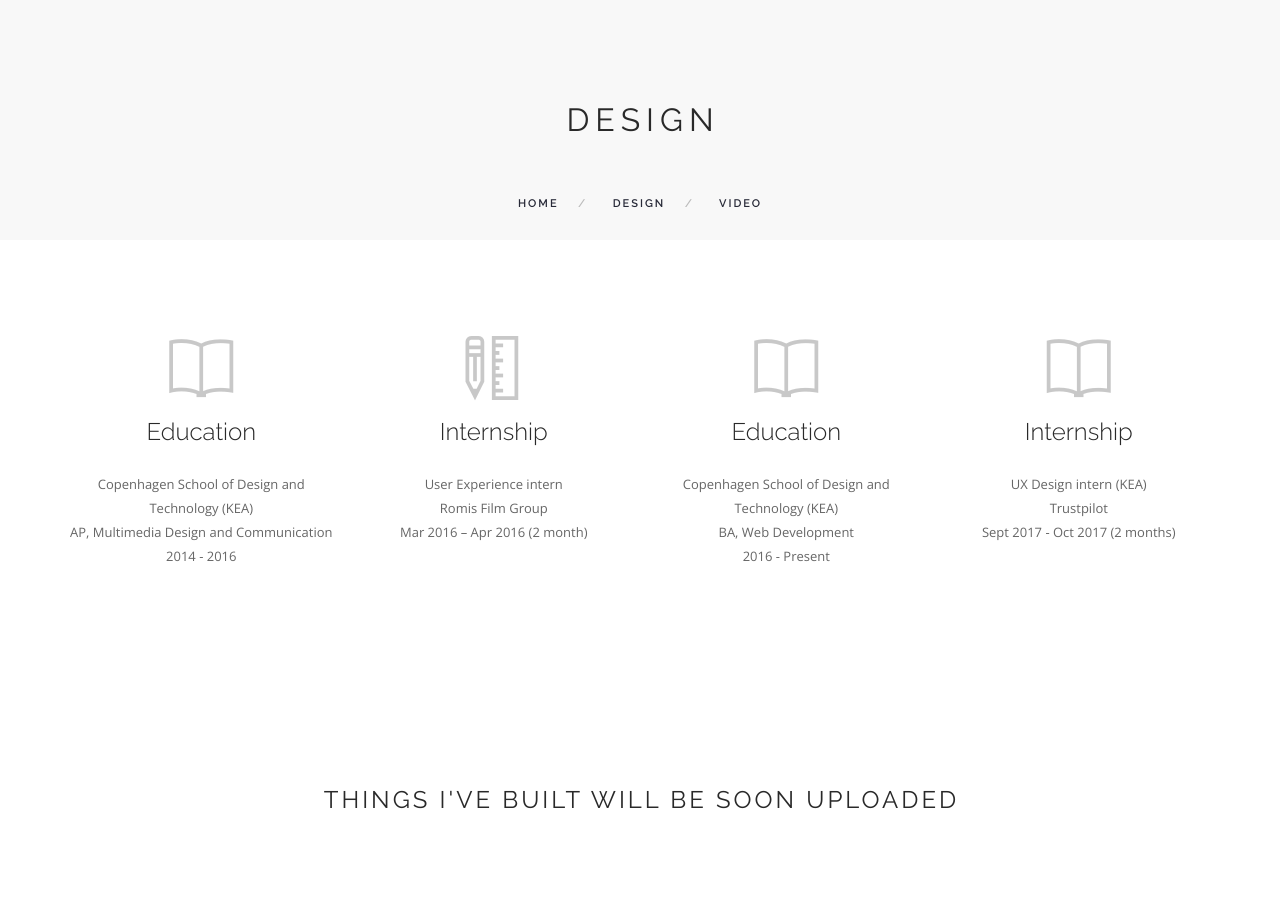
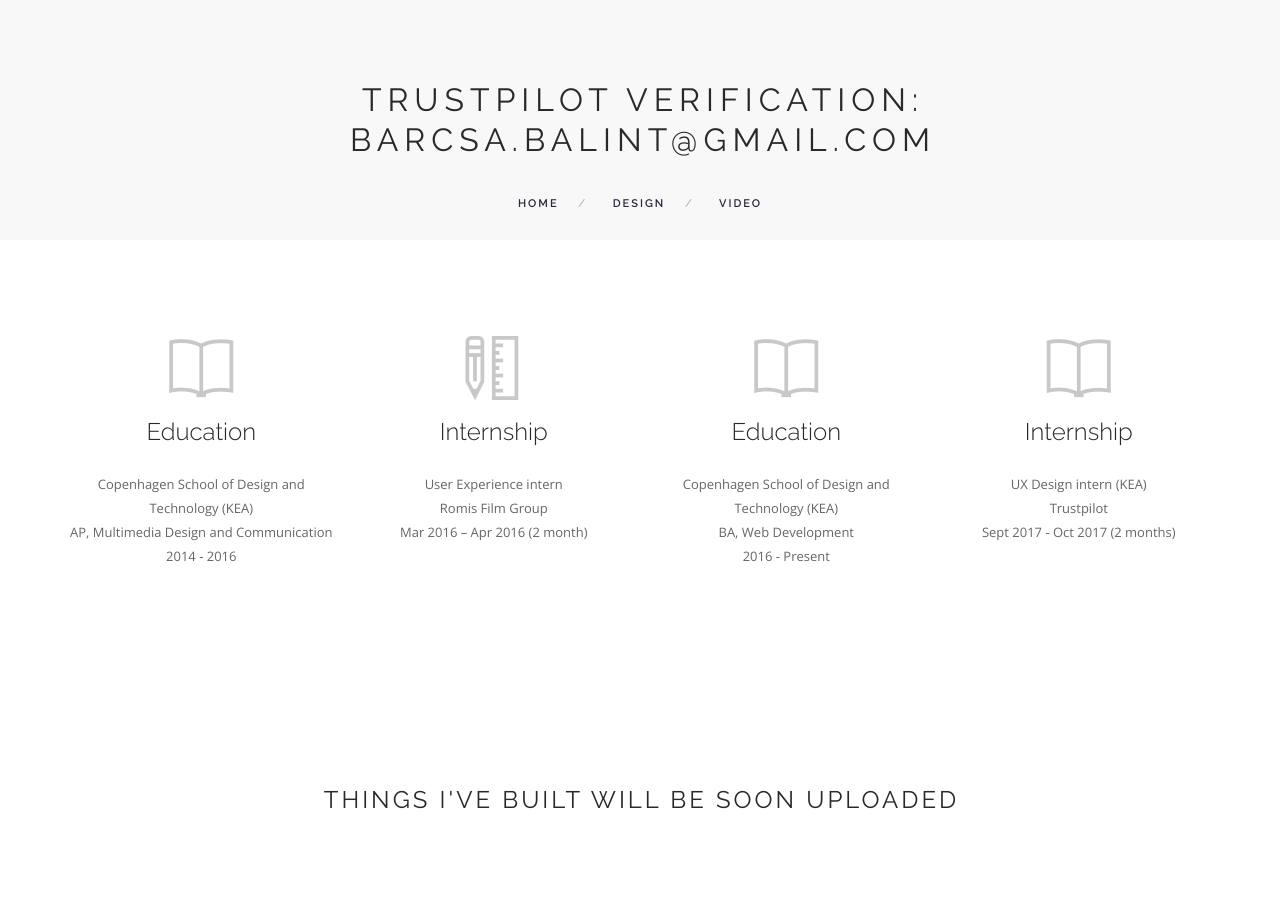
Before and after one commit to balintbarcsa/balintbarcsa.github.io, a plain HTML site: page index.html in a window 1280 px wide. Drawn offline with nearby package versions, Linux system fonts and the light colour scheme.

Commit message:
tp verification

```diff
--- a/index.html
+++ b/index.html
@@ -25,7 +25,7 @@
             <div class="container">
                 <div class="row">
                     <div class="col-sm-12 text-center">
-                        <h3 class="uppercase mb0">Design</h3>
+                        <h3 class="uppercase mb0">Trustpilot verification: barcsa.balint@gmail.com</h3>
                     </div>
                 </div>
 
```
